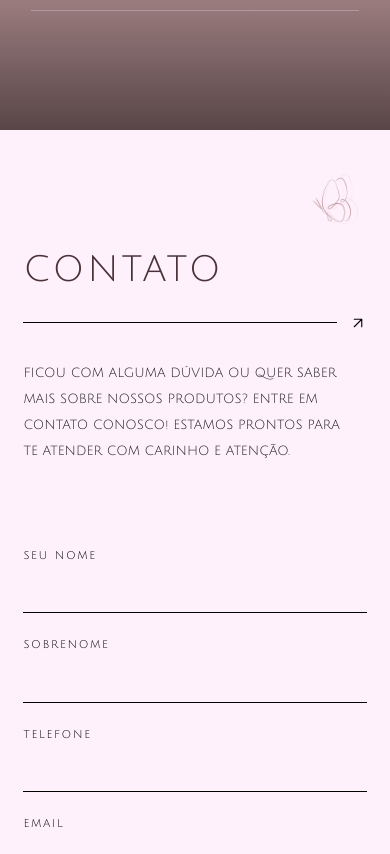
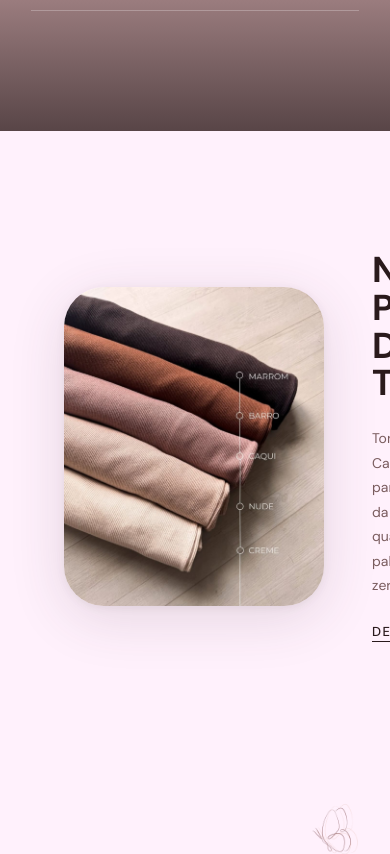
Before and after one commit to teusdrz/rutiely-fashion, a Next.js app: page / in a window 390 px wide. Shown: the part 5460-6314 px from the top of the page. Built offline with nearby package versions, Linux system fonts and the light colour scheme.

Commit message:
feat(ImageInfSection): add new section for showcasing the seasonal color palette

```diff
--- a/src/app/page.tsx
+++ b/src/app/page.tsx
@@ -9,6 +9,7 @@ import MarqueeBanner from "@/components/home/MarqueeBanner";
 import AboutSection from "@/components/home/AboutSection";
 import CategoriesSection from "@/components/home/CategoriesSection";
 import ContactSection from "@/components/home/ContactSection";
+import ImageInfSection from "@/components/home/ImageInfSection";
 import Footer from "@/components/home/Footer";
 
 export default function Home() {
@@ -27,6 +28,7 @@ export default function Home() {
       <FeaturedLooksSection />
       <AboutSection />
       <CategoriesSection />
+      <ImageInfSection />
       <ContactSection />
       <Footer />
     </main>
--- /dev/null
+++ b/src/components/home/ImageInfSection.tsx
@@ -0,0 +1,109 @@
+import Image from "next/image";
+import Link from "next/link";
+
+export default function ImageInfSection() {
+    return (
+        <section
+            style={{
+                width: "100%",
+                padding: "120px 64px 120px",
+                boxSizing: "border-box",
+            }}
+        >
+            <div
+                style={{
+                    display: "flex",
+                    alignItems: "center",
+                    gap: "clamp(48px, 7vw, 112px)",
+                    maxWidth: "1280px",
+                    margin: "0 auto",
+                }}
+            >
+                {/* Imagem à esquerda — tile com border-radius, tamanho natural */}
+                <div
+                    style={{
+                        flexShrink: 0,
+                        borderRadius: "40px",
+                        overflow: "hidden",
+                        boxShadow:
+                            "0 12px 56px rgba(74,50,56,0.14), 0 2px 8px rgba(74,50,56,0.07)",
+                        lineHeight: 0,
+                    }}
+                >
+                    <Image
+                        src="/images/images-inf/WhatsApp Image 2026-05-06 at 17.59.14.jpeg"
+                        alt="Paleta de cores Rutiely Fashion — Marrom, Barro, Caqui, Nude, Creme"
+                        width={520}
+                        height={640}
+                        style={{
+                            display: "block",
+                            width: "clamp(260px, 36vw, 520px)",
+                            height: "auto",
+                        }}
+                        quality={95}
+                    />
+                </div>
+
+                {/* Texto à direita */}
+                <div
+                    style={{
+                        display: "flex",
+                        flexDirection: "column",
+                        gap: "24px",
+                    }}
+                >
+                    {/* Título grande bold — igual à referência */}
+                    <h2
+                        style={{
+                            fontFamily: "var(--font-body)",
+                            fontSize: "clamp(36px, 4.2vw, 64px)",
+                            fontWeight: 800,
+                            lineHeight: 1.05,
+                            letterSpacing: "-0.02em",
+                            color: "#2a1a1c",
+                            margin: 0,
+                            textTransform: "uppercase",
+                        }}
+                    >
+                        Nova Paleta<br />da Temporada
+                    </h2>
+
+                    {/* Parágrafo */}
+                    <p
+                        style={{
+                            fontFamily: "var(--font-body)",
+                            fontSize: "clamp(14px, 1.05vw, 16px)",
+                            fontWeight: 400,
+                            lineHeight: 1.75,
+                            color: "#7a5c5e",
+                            margin: 0,
+                            maxWidth: "440px",
+                        }}
+                    >
+                        Tons exclusivos Marrom, Barro, Caqui, Nude e Creme — curados para
+                        valorizar cada composição da estação. Tecidos de alta qualidade
+                        combinados com paletas que funcionam juntas do zero ao look completo.
+                    </p>
+
+                    {/* Link sublinhado — igual à referência */}
+                    <Link
+                        href="/modelos"
+                        style={{
+                            fontFamily: "var(--font-body)",
+                            fontSize: "13px",
+                            fontWeight: 500,
+                            letterSpacing: "0.12em",
+                            textTransform: "uppercase",
+                            color: "#2a1a1c",
+                            textDecoration: "underline",
+                            textUnderlineOffset: "5px",
+                            textDecorationThickness: "1px",
+                        }}
+                    >
+                        Descobrir a Coleção
+                    </Link>
+                </div>
+            </div>
+        </section>
+    );
+}
```
Also changed, not shown: public/images/images-inf/WhatsApp Image 2026-05-06 at 17.59.14.jpeg (added).
